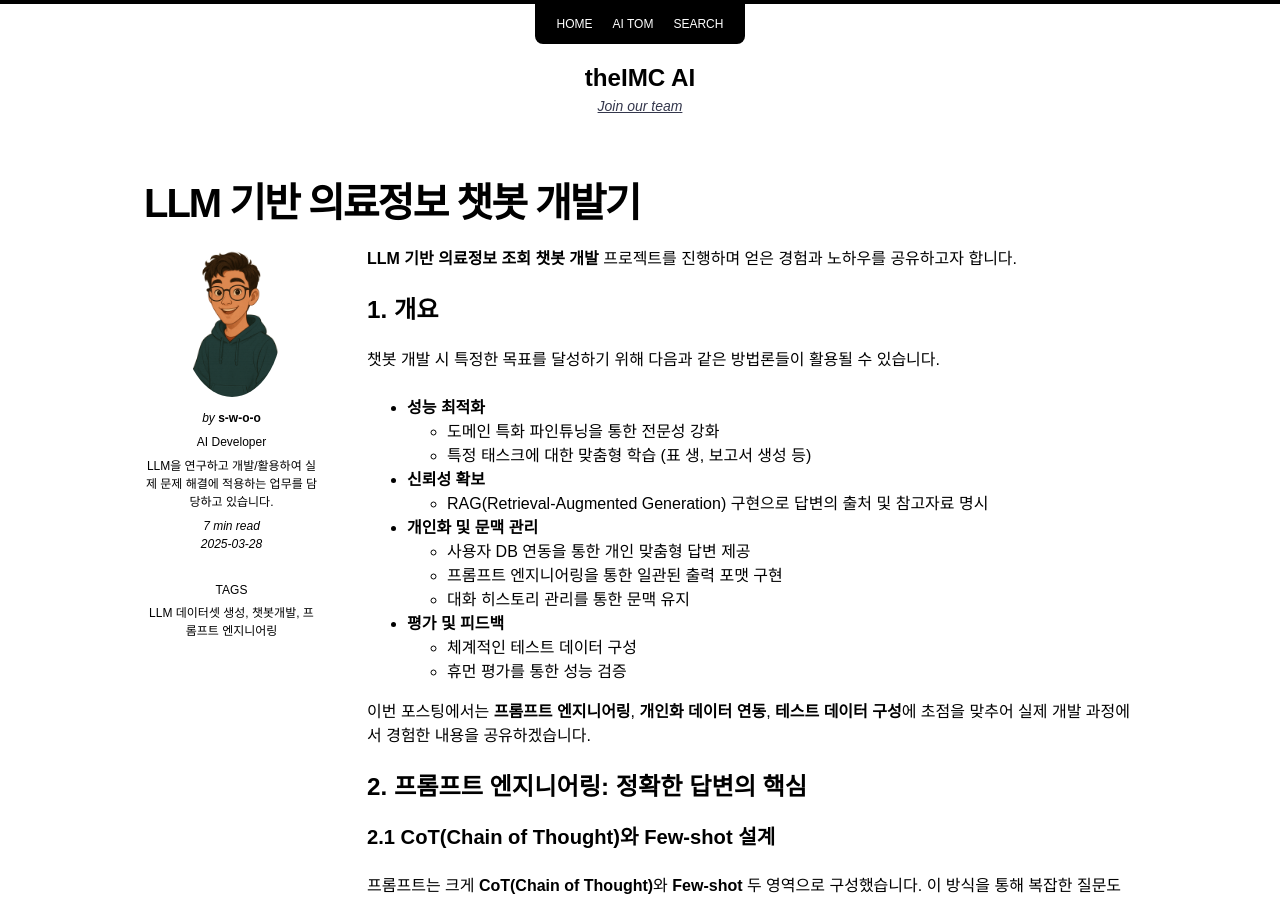
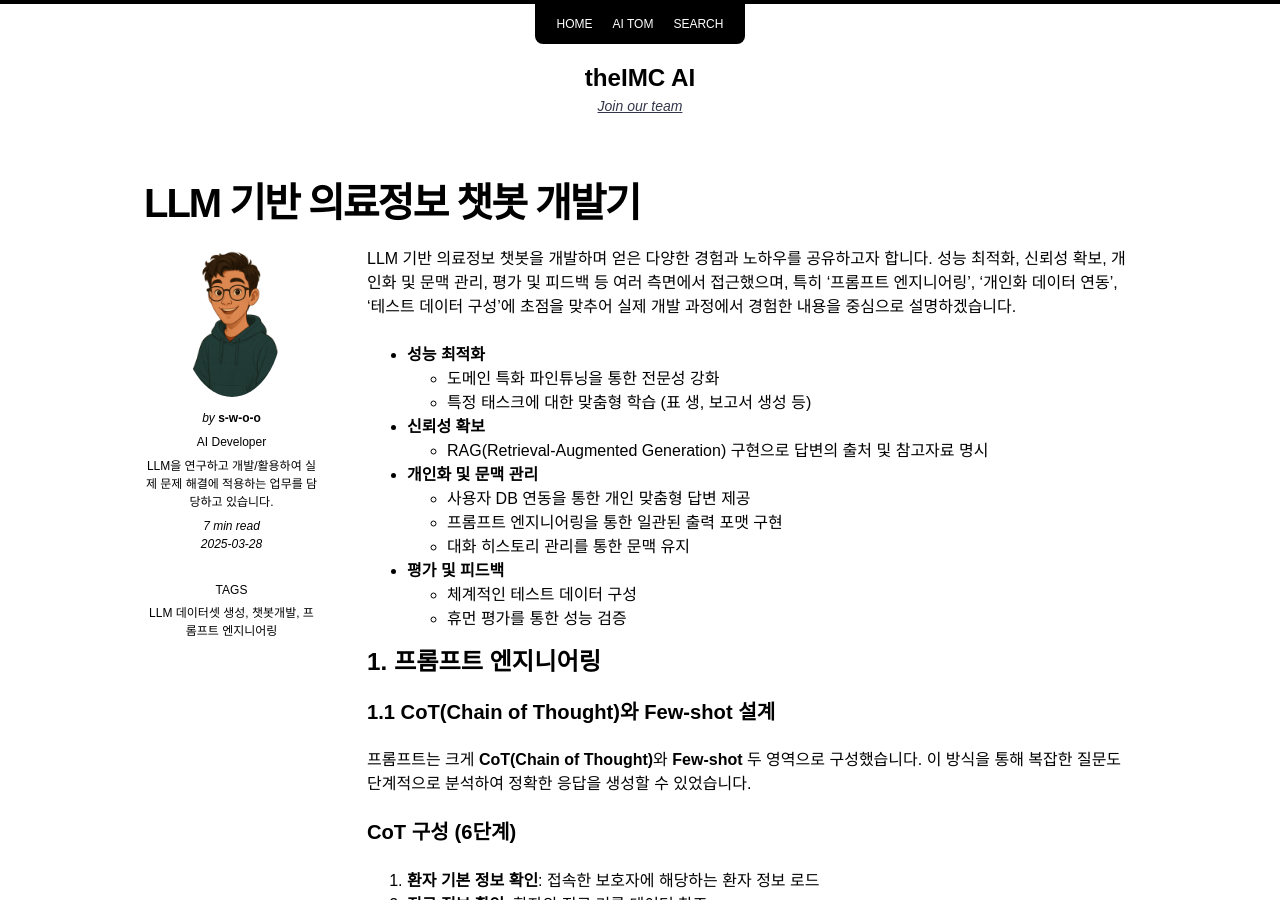
Before and after one commit to aitheimc/aitheimc.github.io, a Jekyll site: the page built from _posts/2025-03-28-Development of a Medical Chatbot.markdown.md, in a window 1280 px wide and 900 px high. Built offline with Jekyll 4.4.1, drawn with Linux system fonts in a browser that asks for light colours; nearby versions of some CDN libraries; some of the changed lines change nothing that is shown; some of the changed text lies outside the part shown.

Commit message:
Add new feature or fix (0328_ssw)

````diff
--- a/_posts/2025-03-28-Development of a Medical Chatbot.markdown.md
+++ b/_posts/2025-03-28-Development of a Medical Chatbot.markdown.md
@@ -10,11 +10,7 @@ tags:
     - LLM 데이터셋 생성
 ---
 
-**LLM 기반 의료정보 조회 챗봇 개발** 프로젝트를 진행하며 얻은 경험과 노하우를 공유하고자 합니다.
-
-## 1. 개요
-
-챗봇 개발 시 특정한 목표를 달성하기 위해 다음과 같은 방법론들이 활용될 수 있습니다.
+LLM 기반 의료정보 챗봇을 개발하며 얻은 다양한 경험과 노하우를 공유하고자 합니다. 성능 최적화, 신뢰성 확보, 개인화 및 문맥 관리, 평가 및 피드백 등 여러 측면에서 접근했으며, 특히 '프롬프트 엔지니어링', '개인화 데이터 연동', '테스트 데이터 구성'에 초점을 맞추어 실제 개발 과정에서 경험한 내용을 중심으로 설명하겠습니다.
 <!--more-->
 - **성능 최적화**
     - 도메인 특화 파인튜닝을 통한 전문성 강화
@@ -29,11 +25,9 @@ tags:
     - 체계적인 테스트 데이터 구성
     - 휴먼 평가를 통한 성능 검증
 
-이번 포스팅에서는 **프롬프트 엔지니어링**, **개인화 데이터 연동**, **테스트 데이터 구성**에 초점을 맞추어 실제 개발 과정에서 경험한 내용을 공유하겠습니다.
+## 1. 프롬프트 엔지니어링
 
-## 2. 프롬프트 엔지니어링: 정확한 답변의 핵심
-
-### 2.1 CoT(Chain of Thought)와 Few-shot 설계
+### 1.1 CoT(Chain of Thought)와 Few-shot 설계
 
 프롬프트는 크게 **CoT(Chain of Thought)**와 **Few-shot** 두 영역으로 구성했습니다. 이 방식을 통해 복잡한 질문도 단계적으로 분석하여 정확한 응답을 생성할 수 있었습니다.
 
@@ -74,7 +68,7 @@ CoT 뒤에 3가지 사례를 통한 Few-shot 예시를 포함하여 모델의
    "2024년 10월 2일 오후 3시입니다."
 ```
 
-### 2.2 프롬프트 최적화 팁
+### 1.2 프롬프트 최적화 팁
 
 프로젝트를 진행하며 경험한 성능향상을 위한 프롬프트 방법은 다음과 같습니다.
 
@@ -82,9 +76,9 @@ CoT 뒤에 3가지 사례를 통한 Few-shot 예시를 포함하여 모델의
 - **명확한 지시사항**: 애매한 표현보다는 "~를 나열하세요", "~를 계산하세요"와 같은 명확한 지시어를 사용했을 때 일관된 결과를 얻을 수 있었습니다
 - **제한사항 명시**: "해당 환자의 정보만 제공하세요", "추측하지 마세요" 등의 제한사항을 명확하게 명시하여 환각을 줄였습니다
 
-## 3. 개인화 및 문맥 관리: 사용자 맞춤형 경험
+## 2. 개인화 및 문맥 관리
 
-### 3.1 사용자 DB 연동
+### 2.1 사용자 DB 연동
 
 개인화된 챗봇을 구현하기 위해 환자 정보를 실시간으로 참조하는 시스템을 구축했습니다.
 
@@ -124,7 +118,7 @@ Patient_data/
 - **약품 정보 정제**: 약품명에서 단위 정보를 자동으로 추출하고, 불필요한 코드나 부가 정보를 제거하여 사용자가 이해하기 쉬운 형태로 정제했습니다
 - **누락 데이터 처리**: 정보가 없는 경우 기본값을 설정하고, 예외 상황에 대한 처리 로직을 구현하여 시스템 안정성을 높였습니다
 
-### 3.2 세션 기반 대화 관리
+### 2.2 세션 기반 대화 관리
 
 대화 문맥을 유지하기 위해 세션별로 독립적으로 질의정보를 저장하고 사용하는 세션 관리 시스템을 구현했습니다. 이 시스템은 다음과 같은 방식으로 작동합니다.
 
@@ -148,9 +142,9 @@ Patient_data/
 - **개인화된 경험**: 사용자별로 대화 기록을 분리하여 개인화된 경험 제공
 - **시스템 안정성**: 비동기 처리를 통한 성능 최적화로 시스템 안정성 향상
 
-## 4. 테스트 데이터 구성
+## 3. 테스트 데이터 구성
 
-### 4.1 주제 분석 및 데이터 생성
+### 3.1 주제 분석 및 데이터 생성
 
 체계적인 테스트를 위해 주제 분석(Topic Analysis)을 통한 평가 데이터를 구성했습니다. 신뢰할 수 있는 챗봇 평가를 위해서는 실제 사용자들이 묻는 질문 패턴과 유형을 포괄하는 테스트 데이터가 필수적이었습니다.
 
@@ -188,7 +182,7 @@ Patient_data/
 
 전체 데이터셋은 https://huggingface.co/datasets/theimc/Chatbot_data_patient 에서 확인할 수 있습니다.
 
-### 4.2 평가 데이터 생성 및 검증
+### 3.2 평가 데이터 생성 및 검증
 
 주제 분류 프레임워크를 기반으로 실제 평가에 사용할 질문 데이터를 다음과 같이 생성했습니다.
 
@@ -204,7 +198,7 @@ Patient_data/
     - 실제 보호자들을 대상으로 사전 테스트를 실시하여 질문의 자연스러움과 현실성 검증
     - 질병별, 주제별 분포 분석을 통해 데이터 균형 확인
 
-### 4.3 평가 방법 및 결과
+### 3.3 평가 방법 및 결과
 
 생성된 테스트 데이터를 바탕으로 체계적인 평가를 진행했습니다.
 
@@ -236,6 +230,6 @@ Patient_data/
 - **난이도별 정확도**: 단순 사실 확인 질문(95.2%)에 비해 추론이 필요한 질문(82.1%)에서 정확도가 다소 낮았습니다.
 - **오답 패턴 분석**: 오답의 주요 원인은 복합적 조건이 포함된 질문에 대한 이해 부족(38%), 시간 관계 해석 오류(27%), 처방 정보 누락(21%) 등으로 분석되었습니다.
 
-## 5. 결론
+## 4. 결론
 
 개발 과정에서 가장 중요했던 점은 단순히 기술적 구현을 넘어 **사용자의 실제 필요**에 초점을 맞추는 것이었습니다. 의료 도메인에서는 정확성과 신뢰성이 무엇보다 중요하기 때문에, 체계적인 프롬프트 설계와 철저한 테스트 데이터 구성이 개발의 핵심 요소라 생각됩니다.
````
